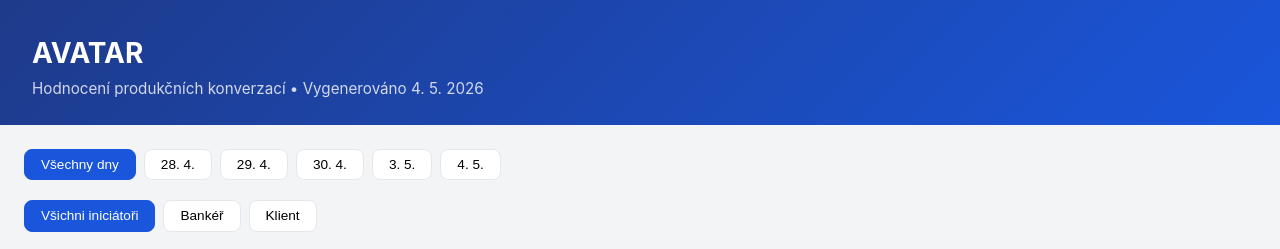
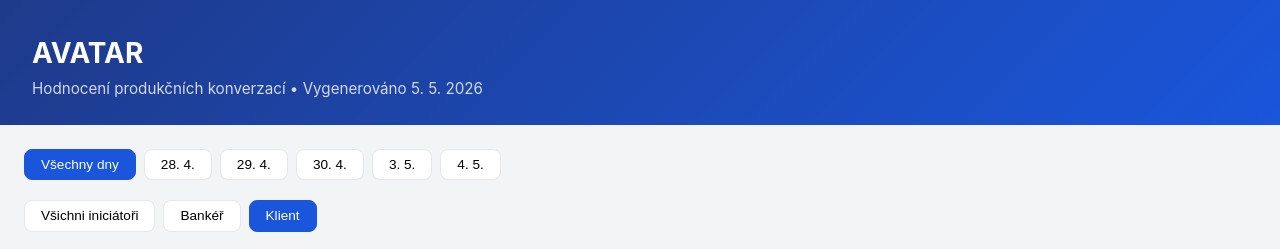
Before and after one commit to mkuncar-cen61879/avatar-reporter, a website: page dashboard.html in a window 1280 px wide. Shown: the top 249 px of the page. Drawn offline with nearby package versions, Linux system fonts and the light colour scheme.

Commit message:
Update selected initiator to 'Klient' and adjust generation date in dashboard

```diff
--- a/build.js
+++ b/build.js
@@ -309,7 +309,7 @@ const IMPACT_COLORS = { 'High': C.red, 'Medium': C.amber, 'Low': C.blue };
 
 // ── State ──
 let selectedDate = 'all';
-let selectedInitiator = 'all';
+let selectedInitiator = 'Klient';
 const dates = [...new Set(ALL_DATA.map(r => r._date))].sort();
 const initiators = [...new Set(ALL_DATA.map(r => r['Iniciátor konverzace']).filter(Boolean))].sort();
 let charts = {};
--- a/dashboard.html
+++ b/dashboard.html
@@ -83,7 +83,7 @@
 <div class="header">
     <div style="max-width:1360px;margin:0 auto;">
         <h1>AVATAR</h1>
-        <p>Hodnocení produkčních konverzací &bull; Vygenerováno 4. 5. 2026</p>
+        <p>Hodnocení produkčních konverzací &bull; Vygenerováno 5. 5. 2026</p>
     </div>
 </div>
 
@@ -157,7 +157,7 @@ const IMPACT_COLORS = { 'High': C.red, 'Medium': C.amber, 'Low': C.blue };
 
 // ── State ──
 let selectedDate = 'all';
-let selectedInitiator = 'all';
+let selectedInitiator = 'Klient';
 const dates = [...new Set(ALL_DATA.map(r => r._date))].sort();
 const initiators = [...new Set(ALL_DATA.map(r => r['Iniciátor konverzace']).filter(Boolean))].sort();
 let charts = {};
```
